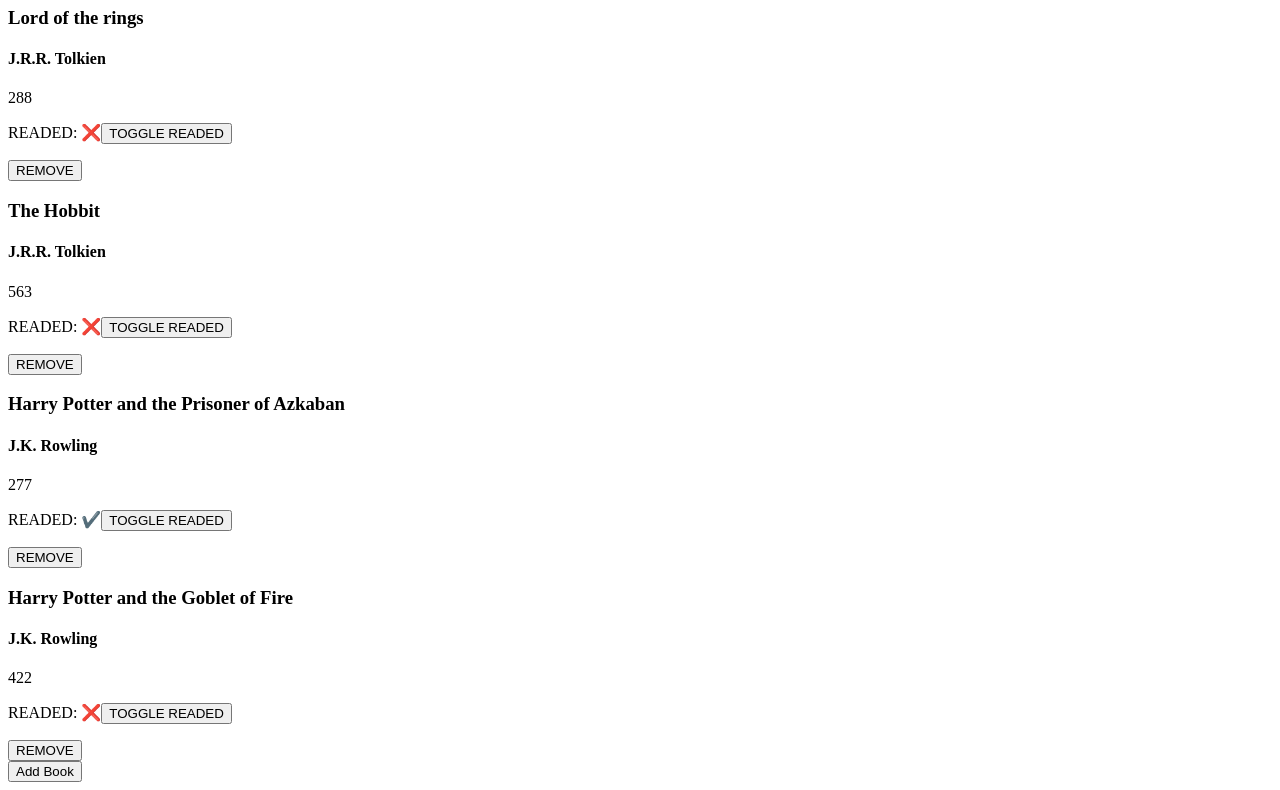
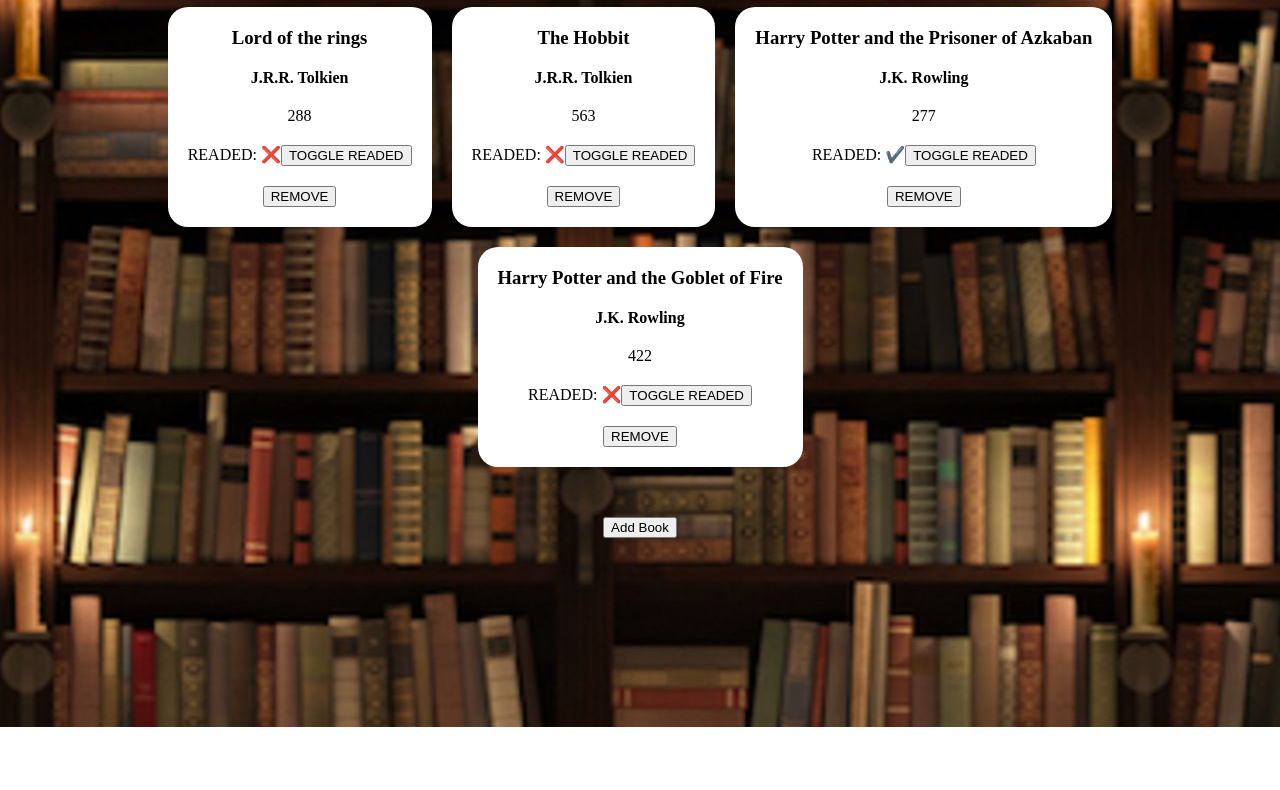
Before and after one commit to Csriso/odin-library, a plain HTML site: page index.html in a window 1280 px wide. Shown: the part 73-863 px from the top of the page. After the commit the page ends 800 px from the top, so only its background shows below. Drawn offline with Linux system fonts and the light colour scheme.

Commit message:
some styles

```diff
--- a/index.html
+++ b/index.html
@@ -8,7 +8,7 @@
   </head>
   <body>
     <div class="container">
-      <h1>Odin-library</h1>
+      <h1 class="pageTitle">Odin-library</h1>
       <div class="showBooks"></div>
       <div class="addbooks">
         <div class="btnAdd">
--- a/styles.css
+++ b/styles.css
@@ -1,3 +1,10 @@
+body {
+  margin: 0;
+}
+.pageTitle {
+  color: white;
+  text-decoration: underline;
+}
 form {
   display: none;
   flex-direction: column;
@@ -5,4 +12,56 @@
   align-items: center;
   justify-items: center;
   align-content: center;
+  background-color: aliceblue;
+  padding: 50px 50px;
+  border-radius: 15px;
 }
+.addbooks {
+  margin-top: 50px;
+}
+body {
+  display: flex;
+  flex-direction: column;
+  justify-content: center;
+  align-items: center;
+  justify-items: center;
+  align-content: center;
+  background: url("./books.jpg");
+}
+.container {
+  display: flex;
+  flex-direction: column;
+  justify-content: center;
+  align-items: center;
+  justify-items: center;
+  align-content: center;
+}
+.showBooks div {
+  display: flex;
+  flex-direction: row;
+  flex-wrap: wrap;
+  justify-content: center;
+  align-items: center;
+  justify-items: center;
+  align-content: center;
+  column-gap: 20px;
+  row-gap: 20px;
+  border-radius: 20px;
+}
+.showBooks div div {
+  background-color: rgb(255, 255, 255);
+  display: flex;
+  flex-direction: column;
+  justify-content: center;
+  align-items: center;
+  justify-items: center;
+  align-content: center;
+  margin: 0;
+  padding: 20px 20px;
+}
+.showBooks h3,
+.showBooks h4,
+.showBooks p {
+  margin: 0;
+  padding: 0;
+}
```
Also changed, not shown: books.jpg (added).
